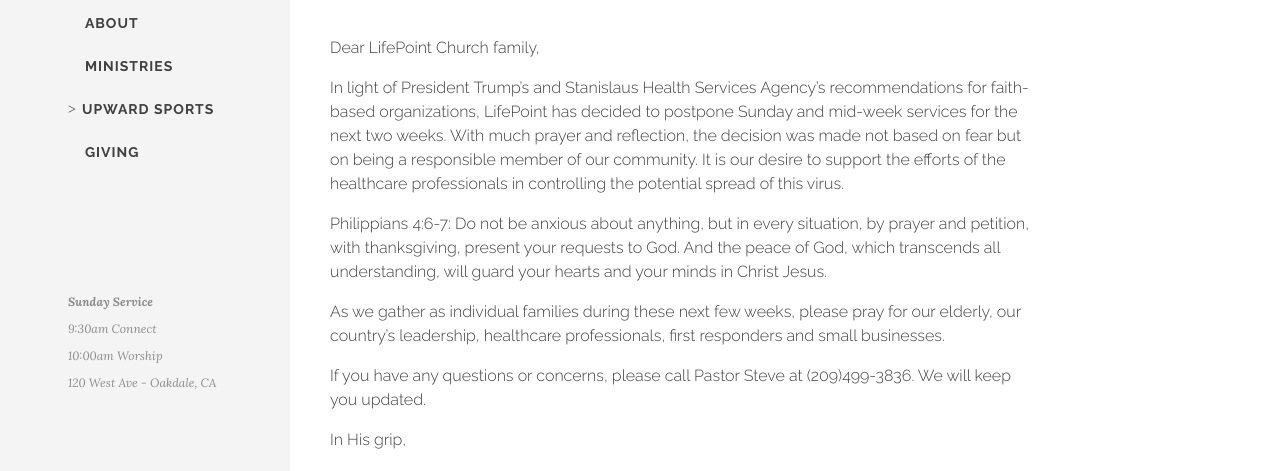
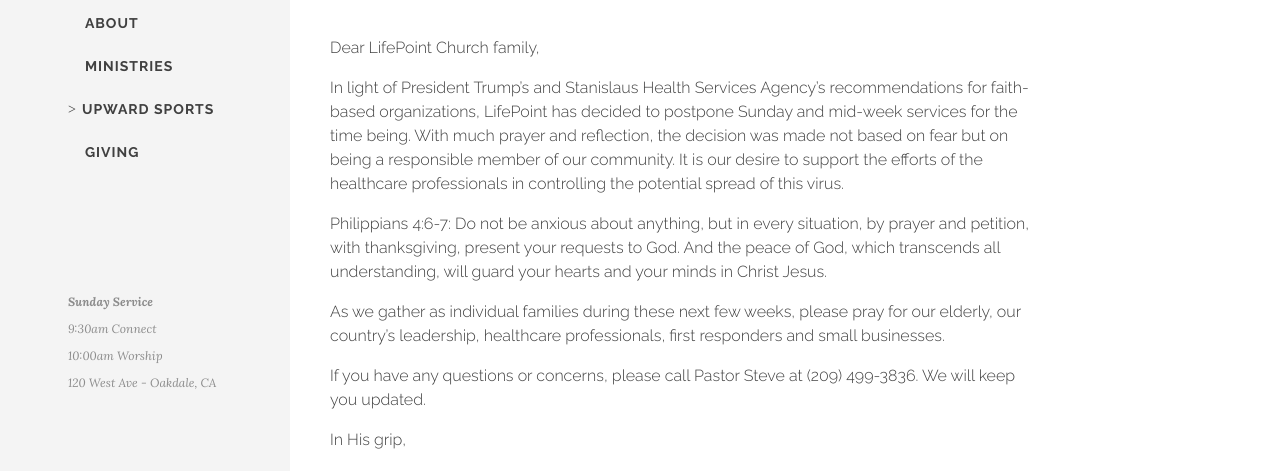
Before and after one commit to tybenz/lifepoint.github.io, a Jekyll site: the page built from covid-19/index.md, in a window 1280 px wide. Shown: the part 300-771 px from the top of the page. Built offline with Jekyll 4.4.1, drawn with Linux system fonts in a browser that asks for light colours; some web fonts are replaced.

```diff
--- a/covid-19/index.md
+++ b/covid-19/index.md
@@ -6,13 +6,13 @@ published: true
 
 Dear LifePoint Church family,
 
-In light of President Trump’s and Stanislaus Health Services Agency’s recommendations for faith-based organizations, LifePoint has decided to postpone Sunday and mid-week services for the next two weeks. With much prayer and reflection, the decision was made not based on fear but on being a responsible member of our community.  It is our desire to support the efforts of the healthcare professionals in controlling the potential spread of this virus.
+In light of President Trump’s and Stanislaus Health Services Agency’s recommendations for faith-based organizations, LifePoint has decided to postpone Sunday and mid-week services for the time being. With much prayer and reflection, the decision was made not based on fear but on being a responsible member of our community.  It is our desire to support the efforts of the healthcare professionals in controlling the potential spread of this virus.
 
 Philippians 4:6-7: Do not be anxious about anything, but in every situation, by prayer and petition, with thanksgiving, present your requests to God. And the peace of God, which transcends all understanding, will guard your hearts and your minds in Christ Jesus.
 
 As we gather as individual families during these next few weeks, please pray for our elderly, our country’s leadership, healthcare professionals, first responders and small businesses.
 
-If you have any questions or concerns, please call Pastor Steve at (209)499-3836. We will keep you updated.
+If you have any questions or concerns, please call Pastor Steve at (209) 499-3836. We will keep you updated.
 
 In His grip,
 
```
Also changed, not shown: index.md (+4 -2 lines).
